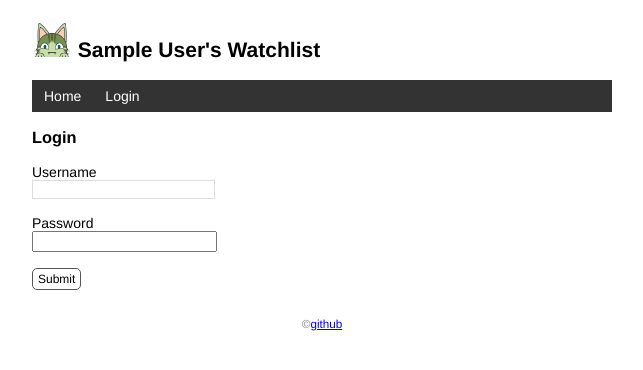
After one commit to PlumpMonsey/watchlist, a Flask app: page /login in a window 1280 px wide. The commit adds this page. Shown: the top 370 px of the page, without its empty margins (318-961 px from the left). Run offline with Flask 2, Linux system fonts and the light colour scheme; tables that the repository leaves empty hold one stand-in row (values such as "Sample post").

Commit message:
User authentication with Flask-Login

```diff
--- a/app.py
+++ b/app.py
@@ -1,38 +1,46 @@
 import os
 import sys
 import click
+from flask import Flask, render_template, request, url_for, redirect, flash
+from flask_sqlalchemy import SQLAlchemy
+from flask_login import LoginManager, login_user, login_required, logout_user, current_user, UserMixin
+from werkzeug.security import generate_password_hash, check_password_hash
 
-from flask import Flask, url_for, render_template, request, redirect, flash
-from flask_sqlalchemy import SQLAlchemy
-from markupsafe import escape
+# SQLite URI compatible
+WIN = sys.platform.startswith('win')
+if WIN:
+    prefix = 'sqlite:///'
+else:
+    prefix = 'sqlite:////'
+app = Flask(__name__)
+app.config['SECRET_KEY'] = 'dev'
+app.config['SQLALCHEMY_DATABASE_URI'] = prefix + os.path.join(app.root_path, 'data.db')
+app.config['SQLALCHEMY_TRACK_MODIFICATIONS'] = False
+
+db = SQLAlchemy(app)
+login_manager = LoginManager(app)
 
 
-WIN = sys.platform.startswith('win')
-if WIN:  # 如果是 Windows 系统，使用三个斜线
-    prefix = 'sqlite:///'
-else:  # 否则使用四个斜线
-    prefix = 'sqlite:////'
-
-app = Flask(__name__)
-app.config['SQLALCHEMY_DATABASE_URI'] = prefix + os.path.join(app.root_path, 'data.db')
-app.config['SQLALCHEMY_TRACK_MODIFICATIONS'] = False  # 关闭对模型修改的监控
-
-# 初始化拓展，传入实例程序 app
-db = SQLAlchemy(app)
-
-class User(db.Model):  # 表名将会是 user（自动生成，小写处理）
-    id = db.Column(db.Integer, primary_key=True)  # 主键
-    name = db.Column(db.String(20))  # 名字
+@login_manager.user_loader
+def load_user(user_id):
+    user = User.query.get(int(user_id))
+    return user
 
 
-class Movie(db.Model):  # 表名将会是 movie
-    id = db.Column(db.Integer, primary_key=True)  # 主键
-    title = db.Column(db.String(60))  # 电影标题
-    year = db.Column(db.String(4))  # 电影年份
+login_manager.login_view = 'login'
+# login_manager.login_message = 'Your custom message'
 
 
+@app.cli.command()
+@click.option('--drop', is_flag=True, help='Create after drop.')
+def initdb(drop):
+    """Initialize the database."""
+    if drop:
+        db.drop_all()
+    db.create_all()
+    click.echo('Initialized database.')
 
-# 创建虚拟数据
+
 @app.cli.command()
 def forge():
     """Generate fake data."""
@@ -50,111 +58,169 @@ def forge():
         {'title': 'WALL-E', 'year': '2008'},
         {'title': 'The Pork of Music', 'year': '2012'},
     ]
+    user = User(name=name)
+    db.session.add(user)
+    for m in movies:
+        movie = Movie(title=m['title'], year=m['year'])
+        db.session.add(movie)
+    db.session.commit()
+    click.echo('Done.')
 
-    # 用户
-    user = User(name = name)
-    db.session.add(user)
-    # 电影
-    for m in movies:
-        movie = Movie(title = m['title'], year = m['year'])
-        db.session.add(movie)
+
+
+@app.cli.command()
+@click.option('--username', prompt=True, help='The username used to login.')
+@click.option('--password', prompt=True, hide_input=True, confirmation_prompt=True, help='The password used to login.')
+def admin(username, password):
+    """Create user."""
+    db.create_all()
+
+    user = User.query.first()
+    if user is not None:
+        click.echo('Updating user...')
+        user.username = username
+        user.set_password(password)
+    else:
+        click.echo('Creating user...')
+        user = User(username=username, name='Admin')
+        user.set_password(password)
+        db.session.add(user)
 
     db.session.commit()
     click.echo('Done.')
 
 
+class User(db.Model, UserMixin):
+    id = db.Column(db.Integer, primary_key=True)
+    name = db.Column(db.String(20))
+    username = db.Column(db.String(20))
+    password_hash = db.Column(db.String(128))
 
-@app.cli.command()  # 注册为命令，可以传入 name 参数来自定义命令
-@click.option('--drop', is_flag=True, help='Create after drop.')  # 设置选项
-def initdb(drop):
-    """Initialize the database."""
-    if drop:  # 判断是否输入了选项
-        db.drop_all()
-    db.create_all()
-    click.echo('Initialized database.')  # 输出提示信息
+    def set_password(self, password):
+        self.password_hash = generate_password_hash(password)
 
+    def validate_password(self, password):
+        return check_password_hash(self.password_hash, password)
+
+
+class Movie(db.Model):
+    id = db.Column(db.Integer, primary_key=True)
+    title = db.Column(db.String(60))
+    year = db.Column(db.String(4))
 
 @app.context_processor
 def inject_user():
     user = User.query.first()
     return dict(user=user)
 
-@app.errorhandler(404)  # 传入要处理的错误代码
-def page_not_found(e):  # 接受异常对象作为参数
-    return render_template('404.html'), 404  # 返回模板和状态码
+@app.errorhandler(400)
+def bad_request(e):
+    return render_template('400.html'), 400
 
-@app.route('/', methods = ['GET', 'POST'])
+@app.errorhandler(404)
+def page_not_found(e):
+    return render_template('404.html'), 404
+
+@app.errorhandler(500)
+def internal_server_error(e):
+    return render_template('500.html'), 500
+
+
+@app.route('/', methods=['GET', 'POST'])
 def index():
-    if request.method == 'POST':  # 判断是否是 POST 请求
-        # 获取表单数据
-        title = request.form.get('title')  # 传入表单对应输入字段的 name 值
-        year = request.form.get('year')
-        # 验证数据
+    if request.method == 'POST':
+        if not current_user.is_authenticated:
+            return redirect(url_for('index'))
+
+        title = request.form['title']
+        year = request.form['year']
+
         if not title or not year or len(year) > 4 or len(title) > 60:
-            flash('Invalid input.')  # 显示错误提示
-            return redirect(url_for('index'))  # 重定向回主页
-        # 保存表单数据到数据库
-        movie = Movie(title=title, year=year)  # 创建记录
-        db.session.add(movie)  # 添加到数据库会话
-        db.session.commit()  # 提交数据库会话
-        flash('Item created.')  # 显示成功创建的提示
-        return redirect(url_for('index'))  # 重定向回主页
-
-    # <模型类>.query.<过滤方法（可选）>.<查询方法>
-    movies  = Movie.query.all() # 读取电影信息
+            flash('Invalid input.')
+            return redirect(url_for('index'))
+        movie = Movie(title=title, year=year)
+        db.session.add(movie)
+        db.session.commit()
+        flash('Item created.')
+        return redirect(url_for('index'))
+    movies = Movie.query.all()
     return render_template('index.html', movies=movies)
 
+
 @app.route('/movie/edit/<int:movie_id>', methods=['GET', 'POST'])
+@login_required
 def edit(movie_id):
     movie = Movie.query.get_or_404(movie_id)
 
-    if request.method == 'POST':  # 处理编辑表单的提交请求
+    if request.method == 'POST':
         title = request.form['title']
         year = request.form['year']
+        if not title or not year or len(year) > 4 or len(title) > 60:
+            flash('Invalid input.')
+            return redirect(url_for('edit', movie_id=movie_id))
+        movie.title = title
+        movie.year = year
+        db.session.commit()
+        flash('Item updated.')
+        return redirect(url_for('index'))
+    return render_template('edit.html', movie=movie)
 
-        if not title or not year or len(year) != 4 or len(title) > 60:
+
+@app.route('/movie/delete/<int:movie_id>', methods=['POST'])
+@login_required
+def delete(movie_id):
+    movie = Movie.query.get_or_404(movie_id)
+    db.session.delete(movie)
+    db.session.commit()
+    flash('Item deleted.')
+    return redirect(url_for('index'))
+
+
+@app.route('/settings', methods=['GET', 'POST'])
+@login_required
+def settings():
+    if request.method == 'POST':
+        name = request.form['name']
+
+        if not name or len(name) > 20:
             flash('Invalid input.')
-            return redirect(url_for('edit', movie_id=movie_id))  # 重定向回对应的编辑页面
+            return redirect(url_for('settings'))
 
-        movie.title = title  # 更新标题
-        movie.year = year  # 更新年份
-        db.session.commit()  # 提交数据库会话
-        flash('Item updated.')
-        return redirect(url_for('index'))  # 重定向回主页
+        user = User.query.first()
+        user.name = name
+        db.session.commit()
+        flash('Settings updated.')
+        return redirect(url_for('index'))
 
-    return render_template('edit.html', movie=movie)  # 传入被编辑的电影记录
+    return render_template('settings.html')
 
-@app.route('/movie/delete/<int:movie_id>', methods=['POST'])  # 限定只接受 POST 请求
-def delete(movie_id):
-    movie = Movie.query.get_or_404(movie_id)  # 获取电影记录
-    db.session.delete(movie)  # 删除对应的记录
-    db.session.commit()  # 提交数据库会话
-    flash('Item deleted.')
-    return redirect(url_for('index'))  # 重定向回主页
 
-# @app.route('/')
-# def hello():
-#     return '<h1>Hello Totoro!</h1><img src="http://helloflask.com/totoro.gif">'
+@app.route('/login', methods=['GET', 'POST'])
+def login():
+    if request.method == 'POST':
+        username = request.form['username']
+        password = request.form['password']
 
-# @app.route('/user')
-# def hello_user():
-#     return '<h1>Hello User!</h1><img src="http://helloflask.com/totoro.gif">'
+        if not username or not password:
+            flash('Invalid input.')
+            return redirect(url_for('login'))
 
-# @app.route('/user/<name>')
-# def user_page(name):
-#     return f'User: {escape(name)}'
+        user = User.query.first()
 
-# @app.route('/test')
-# # 访问 http://localhost:5000/test 后在命令行窗口查看输出的 URL
-# def test_url_for():
-#     # 生成 hello 视图函数对应的 URL，将会输出：/
-#     print(url_for('hello'))
-#     # 输出：/user
-#     print(url_for('hello_user'))
-#     # 输出：/user/Plump
-#     print(url_for('user_page', name='Plump'))
-#     # 输出：/test
-#     print(url_for('test_url_for'))
-#     # 输出：/test?num=2
-#     print(url_for('test_url_for', num=2))
-#     return 'Test Page'
+        if username == user.username and user.validate_password(password):
+            login_user(user)
+            flash('Login success.')
+            return redirect(url_for('index'))
+
+        flash('Invalid username or password.')
+        return redirect(url_for('login'))
+
+    return render_template('login.html')
+
+
+@app.route('/logout')
+@login_required
+def logout():
+    logout_user()
+    flash('Goodbye.')
+    return redirect(url_for('index'))
--- a/templates/base.html
+++ b/templates/base.html
@@ -24,6 +24,12 @@
     <nav>
         <ul>
             <li><a href="{{ url_for('index') }}">Home</a></li>
+            {% if current_user.is_authenticated %}
+                <li><a href="{{ url_for('settings') }}">Settings</a></li>
+                <li><a href="{{ url_for('logout') }}">Logout</a></li>
+            {% else %}
+                <li><a href="{{ url_for('login') }}">Login</a></li>
+            {% endif %}
         </ul>
     </nav>
     {% block content %}{% endblock %}
--- /dev/null
+++ b/templates/login.html
@@ -0,0 +1,13 @@
+{% extends 'base.html' %}
+
+{% block content %}
+<h3>Login</h3>
+<form method="post">
+    Username<br>
+    <input type="text" name="username" required><br><br>
+    Password<br>
+    <!-- 密码输入框的 type 属性使用 password，会将输入值显示为圆点 -->
+    <input type="password" name="password" required><br><br>
+    <input class="btn" type="submit" name="submit" value="Submit">
+</form>
+{% endblock %}
```
Also changed, not shown: templates/index.html (+10 -9 lines), templates/settings.html (added, +9 -0 lines).
